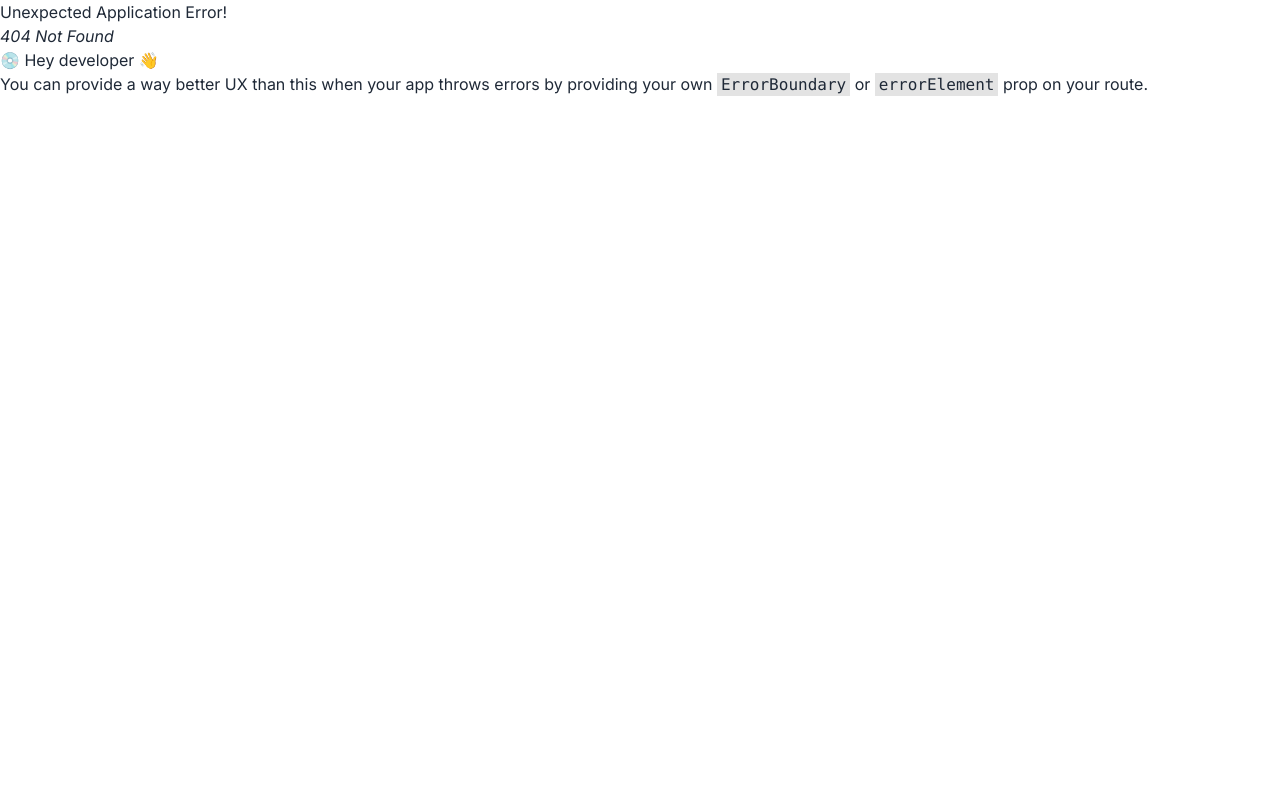
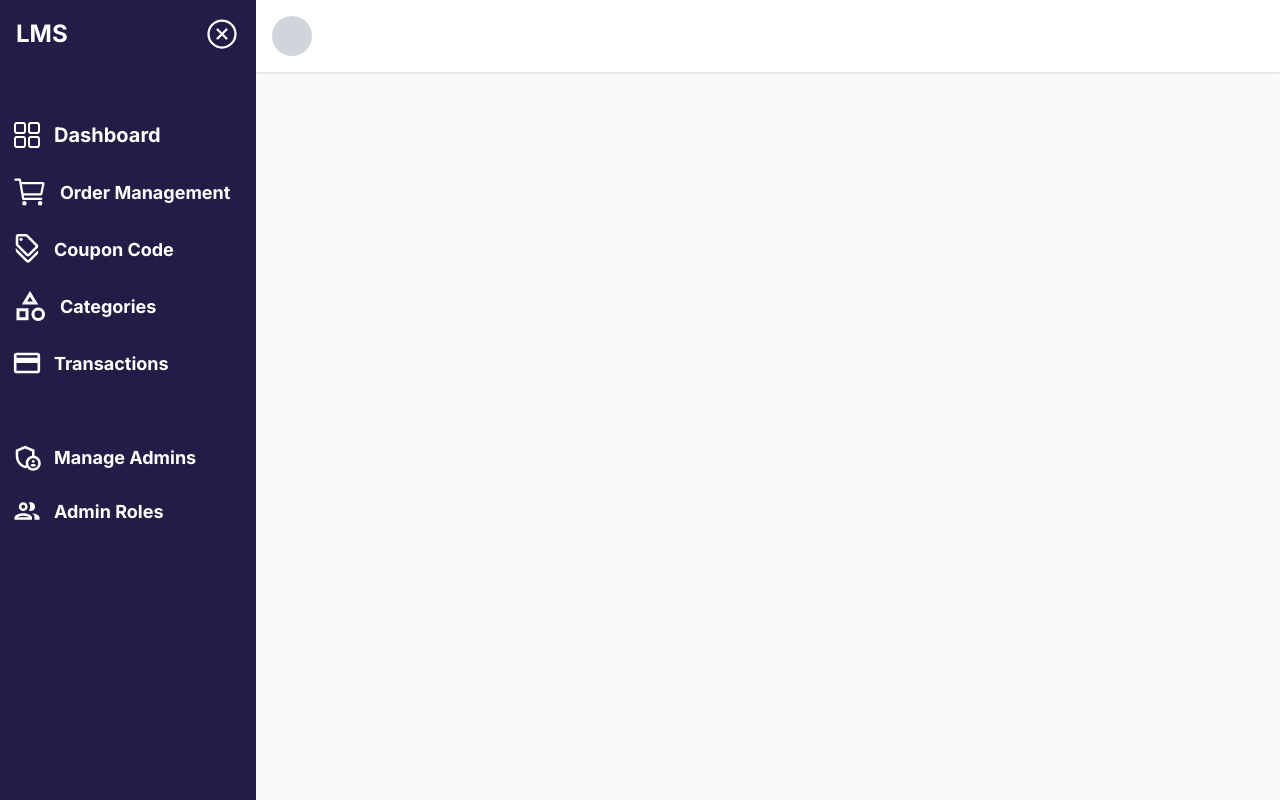
Before and after one commit to universeIt137/LMS_Frontend, a React (Vite) app: page /dashboard in a window 1280 px wide. Before the commit this address had no page. Built offline with nearby package versions, Linux system fonts and the light colour scheme.

Commit message:
Dashboard page added

```diff
--- /dev/null
+++ b/src/components/adminside/AdminNavbar.jsx
@@ -0,0 +1,16 @@
+import React from 'react';
+
+const AdminNavbar = () => {
+    return (
+        <div>
+            <div className="flex justify-between items-center bg-white shadow p-4">
+
+                <div className="flex items-center space-x-4">
+                    <div className="w-10 h-10 rounded-full bg-gray-300"></div>
+                </div>
+            </div>
+        </div>
+    );
+};
+
+export default AdminNavbar;
--- /dev/null
+++ b/src/components/adminside/Sidebar.jsx
@@ -0,0 +1,130 @@
+import React, { useState } from 'react';
+import { BsMenuButtonWideFill } from 'react-icons/bs';
+import { GrMoney } from 'react-icons/gr';
+import { IoMdCard } from 'react-icons/io';
+import { IoCartOutline, IoCloseCircleOutline } from 'react-icons/io5';
+import { MdMenuOpen, MdOutlineAdminPanelSettings, MdOutlineCategory, MdOutlineDiscount, MdOutlineLockPerson, MdOutlinePeopleOutline } from 'react-icons/md';
+import { RiAdminLine } from 'react-icons/ri';
+import { RxDashboard } from 'react-icons/rx';
+import { NavLink } from 'react-router-dom';
+
+const Sidebar = () => {
+
+    const [isSidebarOpen, setIsSidebarOpen] = useState(true);
+
+    const toggleSidebar = () => {
+        setIsSidebarOpen(!isSidebarOpen);
+    };
+
+    return (
+        <>
+            <aside
+                className={`bg-dasboard_theme text-white transition-all duration-300 ${isSidebarOpen ? 'w-64' : 'w-14'
+                    }`}
+            >
+                <div className="flex justify-between items-center p-4 gap-8">
+                    <div className={`text-2xl font-bold ${!isSidebarOpen && 'hidden'}`}>
+                        <p className=''>LMS</p>
+                    </div>
+                    <button
+                        onClick={toggleSidebar}
+                        className="text-white focus:outline-none"
+                    >
+                        {isSidebarOpen ? <IoCloseCircleOutline className='text-4xl' /> : <MdMenuOpen className='text-3xl' />}
+                    </button>
+                </div>
+                <nav className="mt-10 space-y-4">
+                    <ul>
+                        <li>
+                            <NavLink
+                                exact
+                                to="/dashboard"
+                                className="flex items-center space-x-3 p-3 rounded-lg transition duration-200 hover:bg-indigo-700 hover:shadow-md hover:border-b"
+                                activeClassName="bg-indigo-900 shadow-lg"
+                            >
+                                <RxDashboard className='text-3xl' />
+                                <span className={`${isSidebarOpen ? 'block' : 'hidden'}`}>
+                                    <p className='font-bold text-xl'>Dashboard</p>
+                                </span>
+                            </NavLink>
+                        </li>
+                        <li>
+                            <NavLink
+                                to="/order-management"
+                                className="flex items-center space-x-3 p-3 rounded-lg transition duration-200 hover:bg-indigo-700 hover:shadow-md hover:border-b"
+                                activeClassName="bg-indigo-900 shadow-lg"
+                            >
+                                <IoCartOutline className='text-4xl' />
+                                <span className={`${isSidebarOpen ? 'block' : 'hidden'}`}>
+                                    <p className='text-[18px] font-bold'>Order Management</p>
+                                </span>
+                            </NavLink>
+                        </li>
+                        <li>
+                            <NavLink
+                                to="/coupon-code"
+                                className="flex items-center space-x-3 p-3 rounded-lg transition duration-200 hover:bg-indigo-700 hover:shadow-md hover:border-b"
+                                activeClassName="bg-indigo-900 shadow-lg"
+                            >
+                                <MdOutlineDiscount className='text-3xl' />
+                                <span className={`${isSidebarOpen ? 'block' : 'hidden'}`}>
+                                    <p className='text-[18px] font-bold'>Coupon Code</p>
+                                </span>
+                            </NavLink>
+                        </li>
+                        <li>
+                            <NavLink
+                                to="/categories"
+                                className="flex items-center space-x-3 p-3 rounded-lg transition duration-200 hover:bg-indigo-700 hover:shadow-md hover:border-b"
+                                activeClassName="bg-indigo-900 shadow-lg"
+                            >
+                                <MdOutlineCategory className='text-4xl' />
+                                <span className={`${isSidebarOpen ? 'block' : 'hidden'}`}>
+                                    <p className='text-[18px] font-bold'>Categories</p>
+                                </span>
+                            </NavLink>
+                        </li>
+                        <li>
+                            <NavLink
+                                to="/transaction"
+                                className="flex items-center space-x-3 p-3 rounded-lg transition duration-200 hover:bg-indigo-700 hover:shadow-md hover:border-b"
+                                activeClassName="bg-indigo-900 shadow-lg"
+                            >
+                                <IoMdCard className='text-3xl' />
+                                <span className={`${isSidebarOpen ? 'block' : 'hidden'}`}>
+                                    <p className='text-[18px] font-bold'>Transactions</p>
+                                </span>
+                            </NavLink>
+                        </li>
+                        <li className="mt-10">
+                            <NavLink
+                                to="/manage-admins"
+                                className="flex items-center space-x-3 p-3 rounded-lg transition duration-200 hover:bg-indigo-700 hover:shadow-md hover:border-b"
+                                activeClassName="bg-indigo-900 shadow-lg"
+                            >
+                                <MdOutlineAdminPanelSettings className='text-3xl' />
+                                <span className={`${isSidebarOpen ? 'block' : 'hidden'}`}>
+                                    <p className="text-[18px] font-bold">Manage Admins</p>
+                                </span>
+                            </NavLink>
+                        </li>
+                        <li>
+                            <NavLink
+                                to="/admin-roles"
+                                className="flex items-center space-x-3 p-3 rounded-lg transition duration-200 hover:bg-indigo-700 hover:shadow-md hover:border-b"
+                                activeClassName="bg-indigo-900 shadow-lg"
+                            >
+                                <MdOutlinePeopleOutline className='text-3xl' />
+                                <span className={`${isSidebarOpen ? 'block' : 'hidden'}`}>
+                                    <p className="text-[18px] font-bold">Admin Roles</p>
+                                </span>
+                            </NavLink>
+                        </li>
+                    </ul>
+                </nav>
+            </aside>
+        </>
+    );
+};
+
+export default Sidebar;
--- /dev/null
+++ b/src/layouts/DashboardLayout.jsx
@@ -0,0 +1,32 @@
+import React, { useState } from 'react';
+import Sidebar from '../components/adminside/Sidebar';
+import AdminNavbar from '../components/adminside/AdminNavbar';
+import { Outlet } from 'react-router-dom';
+
+const DashboardLayout = () => {
+    const [isSidebarOpen, setIsSidebarOpen] = useState(true);
+
+    const toggleSidebar = () => {
+        setIsSidebarOpen(!isSidebarOpen);
+    };
+
+    return (
+        <div className="flex h-screen bg-gray-50">
+            {/* Sidebar */}
+            <Sidebar></Sidebar>
+
+            {/* Main Content */}
+            <div className="flex-1 flex flex-col">
+                {/* Top Navbar */}
+                <AdminNavbar></AdminNavbar>
+
+                {/* Main Dashboard Content */}
+                <main className="flex-1 p-8 overflow-auto">
+                    <Outlet></Outlet>
+                </main>
+            </div>
+        </div>
+    );
+};
+
+export default DashboardLayout;
--- a/tailwind.config.js
+++ b/tailwind.config.js
@@ -9,6 +9,7 @@ export default {
       colors: {
         gold: '#FFD700',
         primary: "#2563EB",
+        dasboard_theme:"#211d47",
 
       },
       fontFamily: {
```
Also changed, not shown: src/route/Route.jsx (+3 -16 lines), src/layouts/AdminLayout.jsx (deleted).
